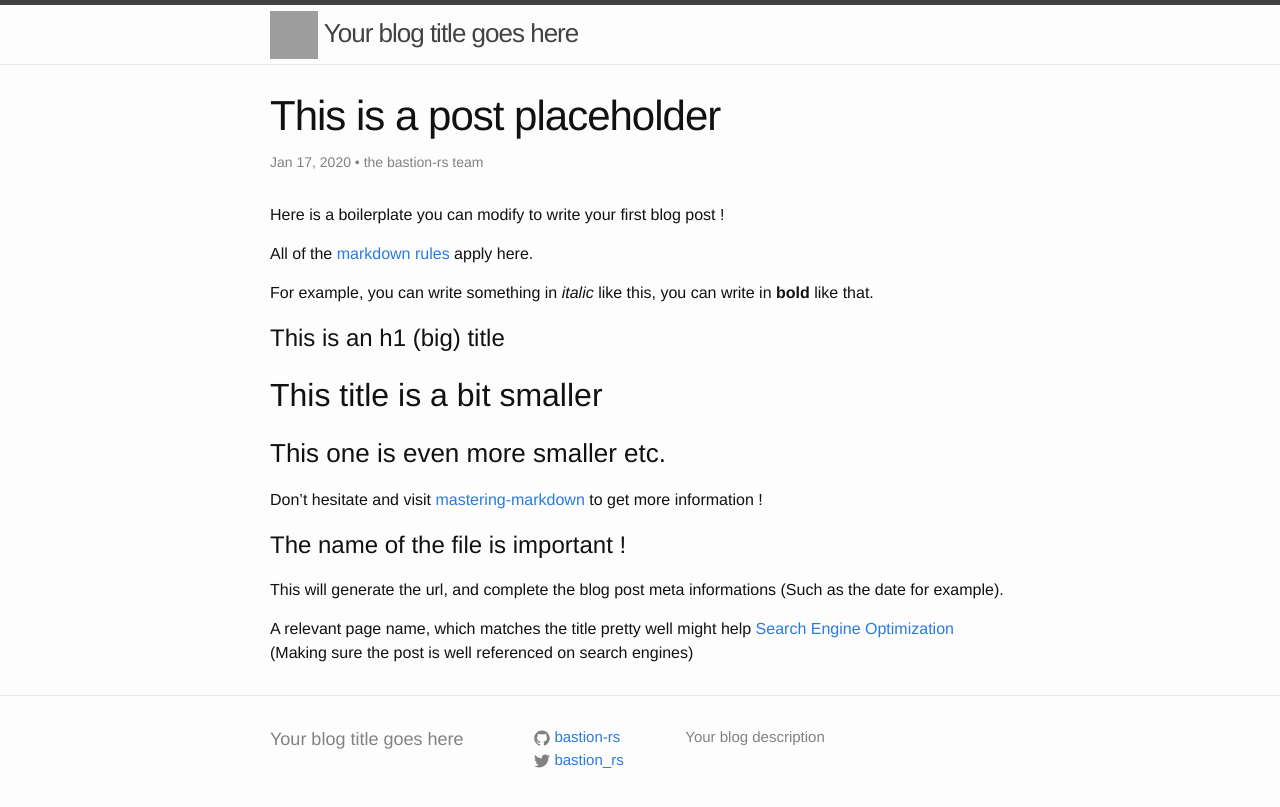
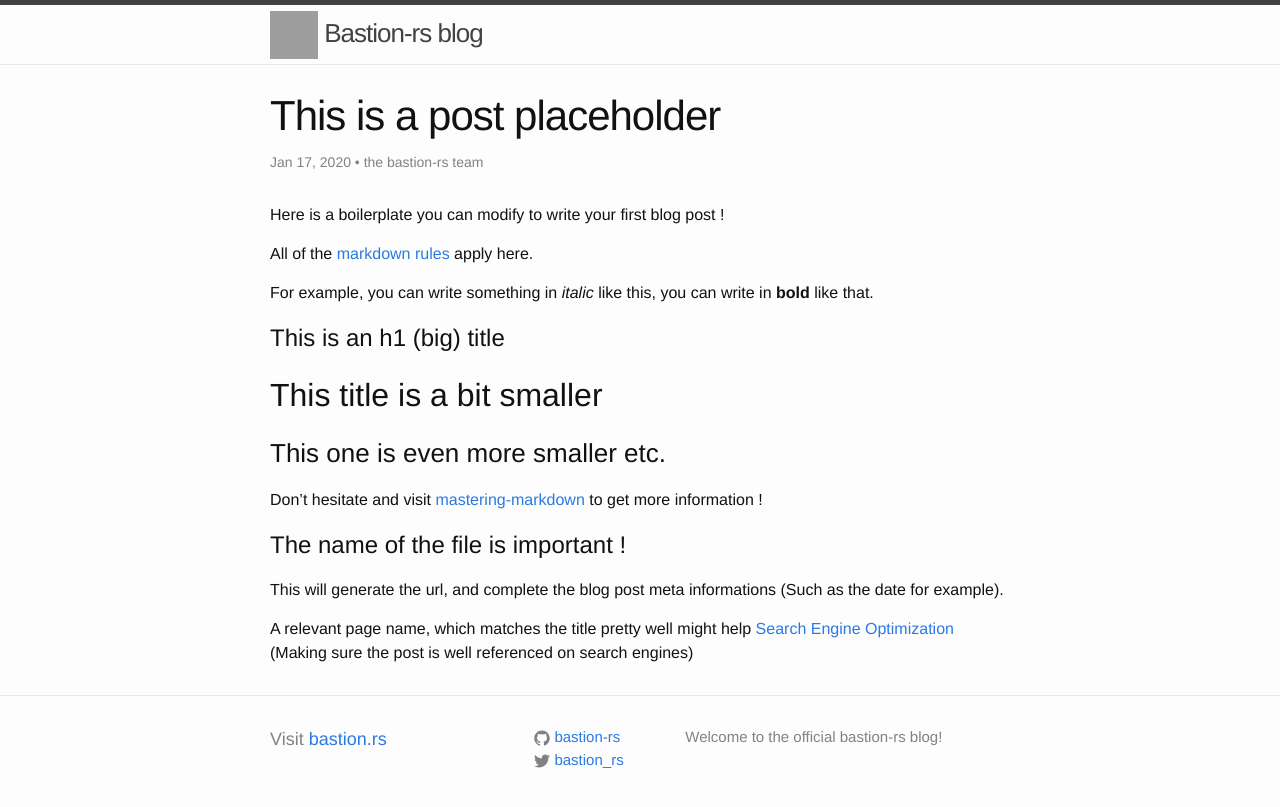
Before and after one commit to bastion-rs/blog, a Jekyll site: the page built from _posts/2020-01-17-blog-post-placeholder.md, in a window 1280 px wide. Shown: the top 807 px of the page. Built offline with Jekyll 4.4.1, drawn with Linux system fonts in a browser that asks for light colours; grey boxes are pictures that could not be loaded.

Commit message:
Create CNAME

```diff
--- /dev/null
+++ b/CNAME
@@ -0,0 +1 @@
+blog.bastion.rs
--- a/_config.yml
+++ b/_config.yml
@@ -1,8 +1,8 @@
 # Site settings
-title: Your blog title goes here
+title: Bastion-rs blog
 description: >
-  Your blog description
-baseurl: "/blog"
+  Welcome to the official bastion-rs blog!
+baseurl: "/"
 url: "https://bastion-rs"
 logo: "https://raw.githubusercontent.com/bastion-rs/bastion-rs.github.io/master/src/assets/images/bastion-logo.png"
 twitter_username: bastion_rs
--- a/_includes/footer.html
+++ b/_includes/footer.html
@@ -3,7 +3,7 @@
   <div class="wrapper">
     <div class="footer-col-wrapper">
       <div class="footer-col  footer-col-1">
-        <h2 class="footer-heading">{{ site.title }}</h2>
+        <h2 class="footer-heading">Visit <a href="https://bastion.rs">bastion.rs</a></h2>
       </div>
 
       <div class="footer-col  footer-col-2">
```
Also changed, not shown: README.md.
